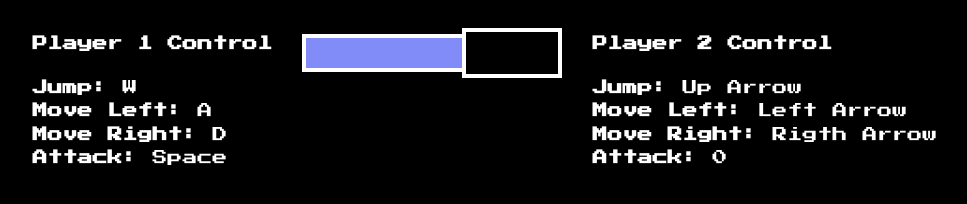
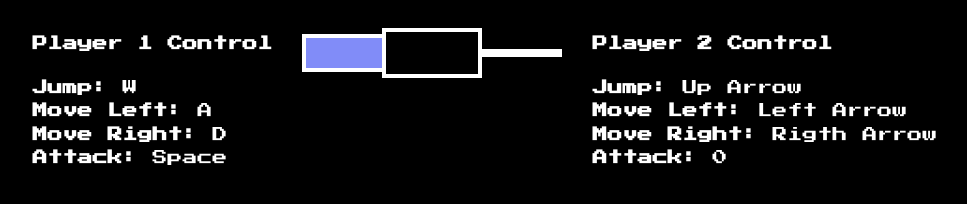
Before and after one commit to VitRod/Japanese_Samurai_Fighting, a plain HTML site: page index.html in a window 1280 px wide. Shown: the whole page, without its empty margins (155-1122 px from the left). Drawn offline with nearby package versions, Linux system fonts and the light colour scheme; a script that the page names is missing.

Commit message:
.enemy-health-container{     position: relative;     width: 100%;     border-top: 4px solid white;     border-bottom: 4px solid white;     border-right: 4px solid white; }

```diff
--- a/index.css
+++ b/index.css
@@ -73,3 +73,11 @@ body{
     color:white;
     border: 4px solid white;
 }
+
+.enemy-health-container{
+    position: relative;
+    width: 100%;
+    border-top: 4px solid white;
+    border-bottom: 4px solid white;
+    border-right: 4px solid white;
+}
```
